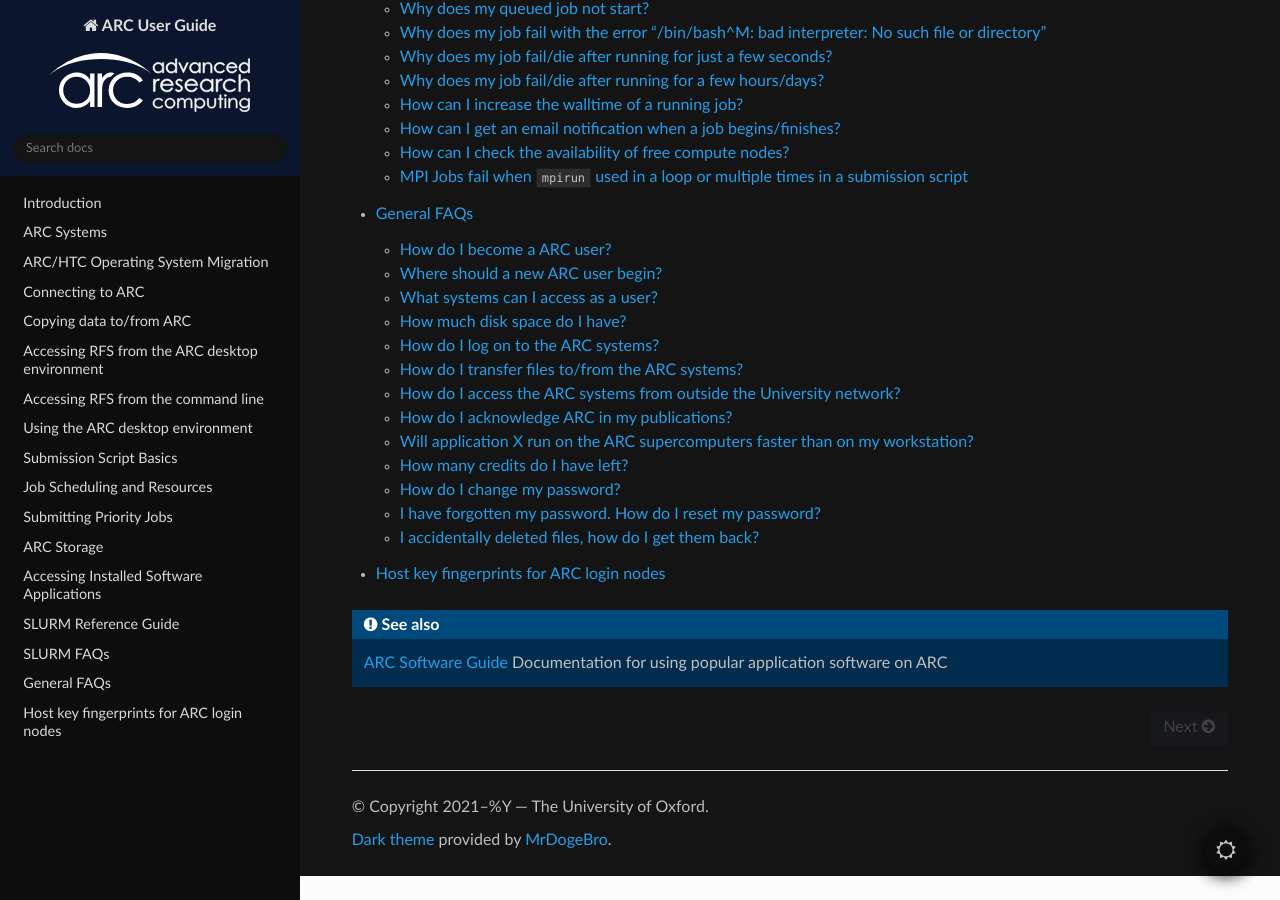
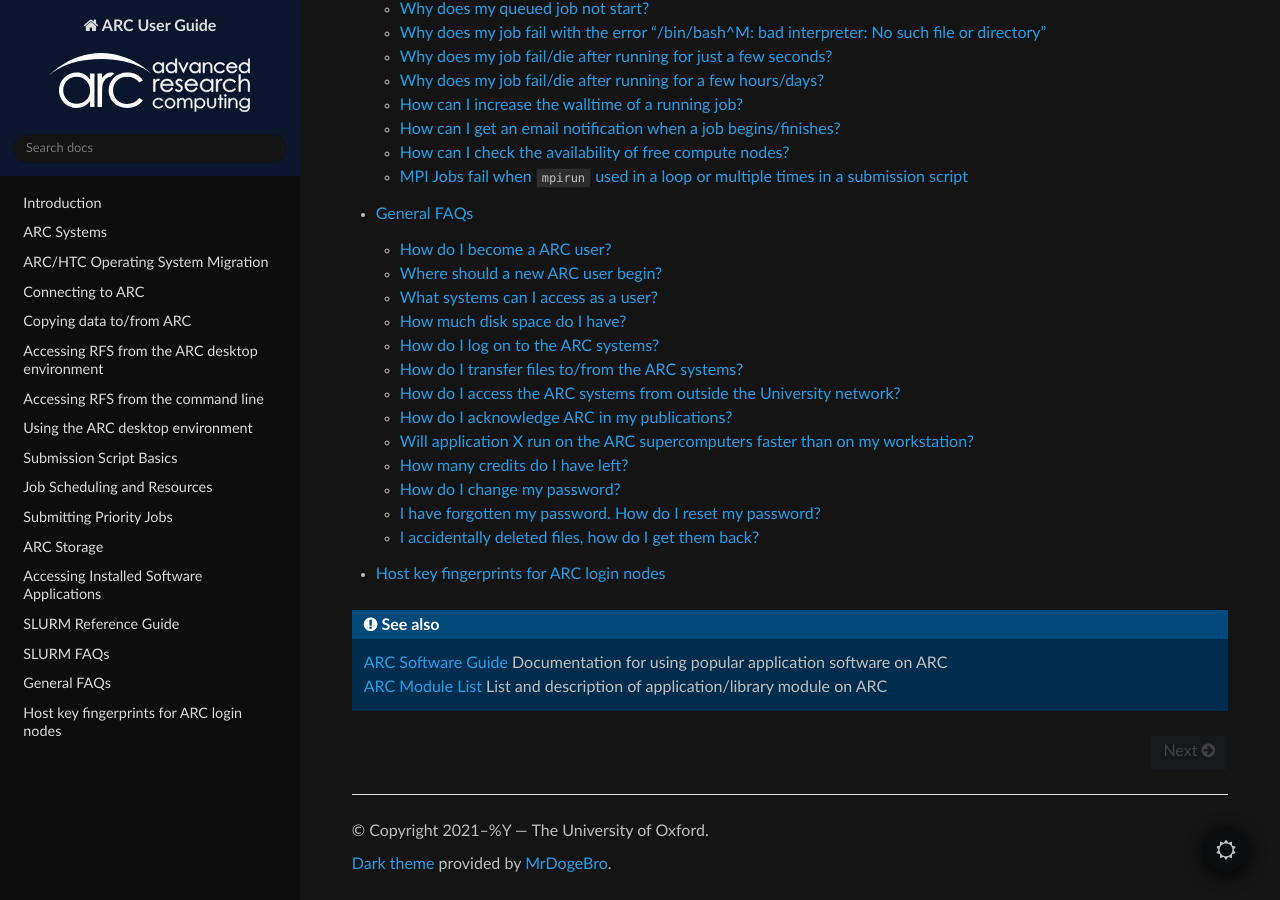
Before and after one commit to tina-friedrich/arc-user-guide, a Sphinx documentation site: the page built from docs/source/index.rst, in a window 1280 px wide and 900 px high, scrolled down 2252 px. Built offline with Sphinx 7.4.7 and the Read the Docs theme 3.1.0, drawn with Linux system fonts in a browser that asks for light colours.

Commit message:
Add link to ARC module list on the front page
Signed-off-by: Gregory J. L. Tourte <greg.tourte@gmail.com>

```diff
--- a/docs/source/index.rst
+++ b/docs/source/index.rst
@@ -21,5 +21,6 @@
    arc-host-keys
 
 .. seealso::
-   `ARC Software Guide <https://arc-software-guide.readthedocs.io/en/latest>`_
-   Documentation for using popular application software on ARC
+
+   | `ARC Software Guide <https://arc-software-guide.readthedocs.io/en/latest>`_  Documentation for using popular application software on ARC
+   | `ARC Module List <https://arc-module-list.readthedocs.io/>`_ List and description of application/library module on ARC
```
